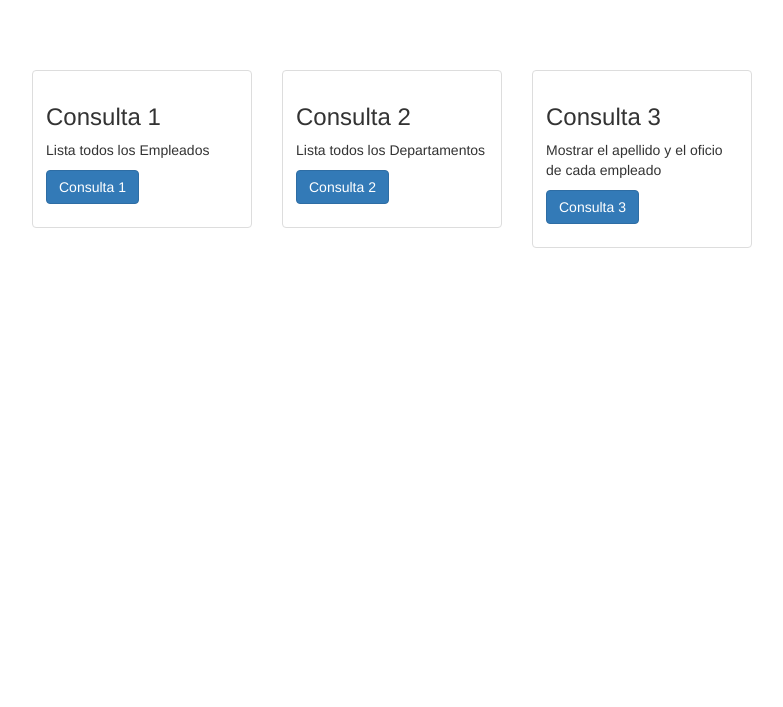
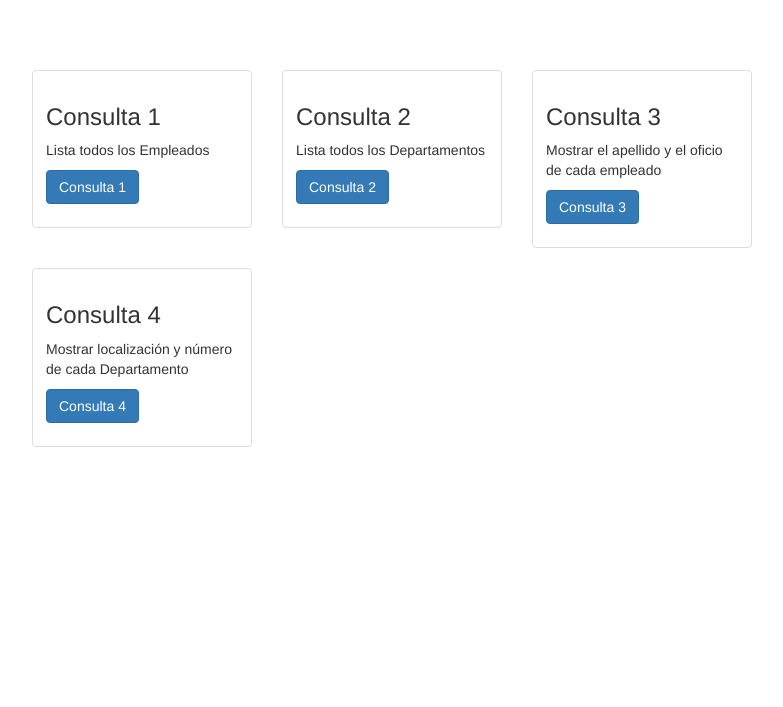
Before and after one commit to OscarAlpe/practica1yii, a Yii app: template views/site/index.php in a window 1280 px wide. Shown: the top 707 px of the page, without its empty margins (248-1031 px from the left). Run offline with PHP 8.4 and a stand-in for Yii, Linux system fonts and the light colour scheme; the template is opened without the code that fills it, so the values that code supplies are empty; some libraries are stand-ins or nearby versions.

Commit message:
Consulta 4: Mostrar localización y número de cada Departamento

```diff
--- a/views/site/index.php
+++ b/views/site/index.php
@@ -34,4 +34,15 @@ use yii\helpers\Html;
     </div>
   </div>
 </div>
+<div class="row">
+  <div class="col-sm-4">
+    <div class="thumbnail">
+      <div class="caption">
+        <h3>Consulta 4</h3>
+        <p>Mostrar localización y número de cada Departamento</p>
+        <p><?= Html::a('Consulta 4', ['/site/consulta4'], ['class'=>'btn btn-primary grid-button']) ?></p>
+      </div>
+    </div>
+  </div>
 </div>
+</div>
```
Also changed, not shown: controllers/SiteController.php (+18 -0 lines).
